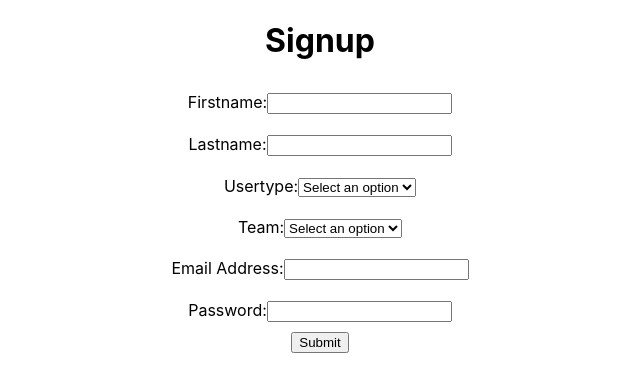
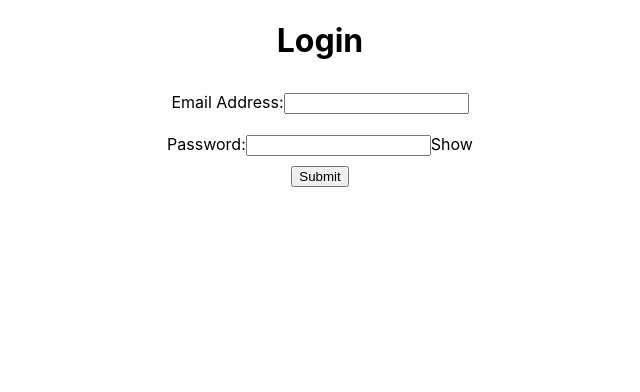
Before and after one commit to YahyaAxmed/naimuri, a React (Create React App) app in the folder frontend/: page / in a window 1280 px wide. Shown: the top 392 px of the page, without its empty margins (320-960 px from the left). Built offline with nearby package versions, Linux system fonts and the light colour scheme.

Commit message:
login_merged

```diff
--- a/frontend/src/App.js
+++ b/frontend/src/App.js
@@ -1,15 +1,15 @@
 // import logo from './logo.svg';
 import './App.css';
-// import Login from './Components/login';
-import Signup from './Components/signup';
+import Login from './Components/login';
+//import Signup from './Components/signup';
 
 function App() {
   return (
     <div className="App">
-      {/* <h1>Login</h1> */}
-      <h1>Signup</h1>
-      {/* <Login /> */}
-      <Signup />
+      <h1>Login</h1>
+      {/* <h1>Signup</h1> */}
+      <Login />
+      {/* <Signup /> */}
     </div>
   );
 }
--- a/frontend/src/Components/login.jsx
+++ b/frontend/src/Components/login.jsx
@@ -10,7 +10,7 @@ function Login() {
         event.preventDefault();
 
         try {
-            const response = await fetch('http://localhost:7000/login', {
+            const response = await fetch('http://localhost:7001/login', {
                 method: 'POST',
                 headers: {
                     'Content-Type': 'application/json'
--- a/frontend/src/Components/signup.jsx
+++ b/frontend/src/Components/signup.jsx
@@ -12,7 +12,7 @@ function Signup() {
         event.preventDefault();
 
         try {
-            const response = await fetch('http://localhost:7000/signup', {
+            const response = await fetch('http://localhost:7001/signup', {
                 method: 'POST',
                 headers: {
                     'Content-Type': 'application/json'
```
Also changed, not shown: frontend/src/Components/admin-page.jsx (deleted), frontend/src/Components/tester-page.jsx (deleted), 1 other file (tests, documents, lock files or other folders).
